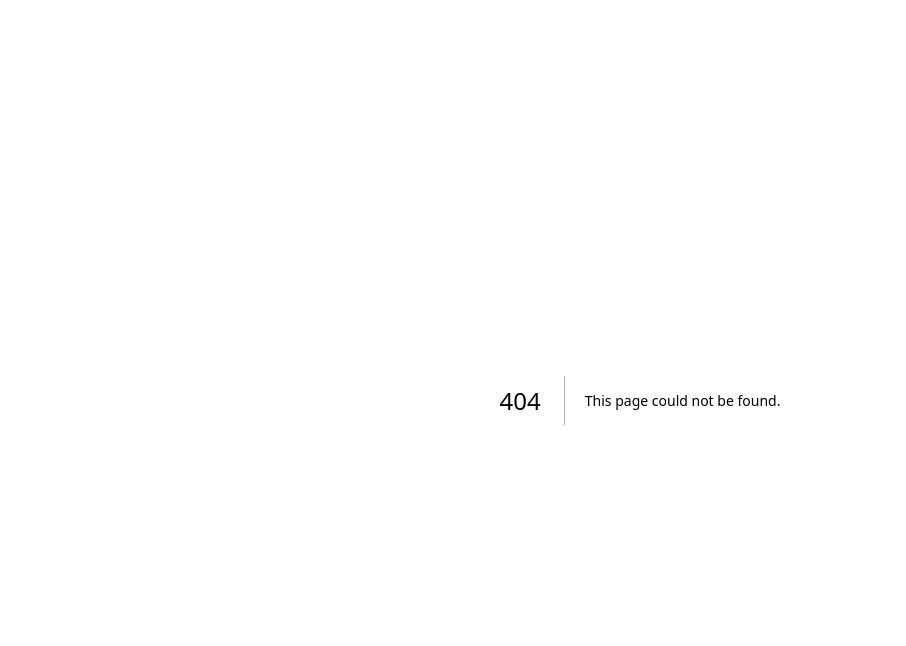
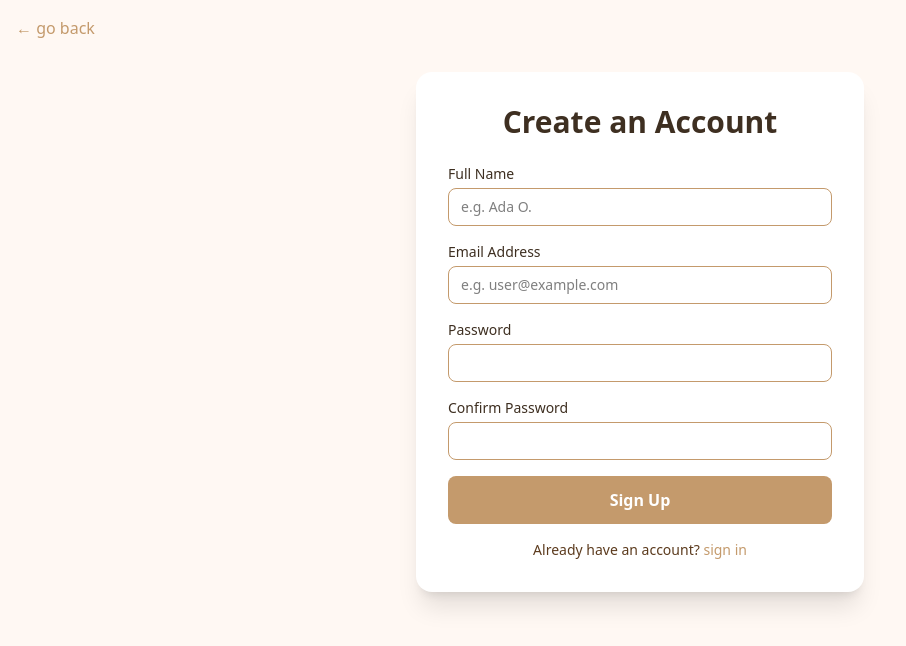
Before and after one commit to Jemienachukwu/ChantalsEvents, a Next.js app: page /sign-up in a window 1280 px wide. Before the commit this address had no page. Shown: the top 646 px of the page, without its empty margins (0-906 px from the left). Built offline with nearby package versions, Linux system fonts and the light colour scheme.

Commit message:
enhance Hero and Nav components with improved styling and animations; add SignIn and SignUp pages

```diff
--- a/src/app/components/Hero.tsx
+++ b/src/app/components/Hero.tsx
@@ -1,55 +1,51 @@
 "use client";
 import Lottie from "lottie-react";
-import React from "react";
 import gif from "./lottie/Animation - 1750285171861.json";
 
 const Hero = () => {
   return (
-    <div>
-      <section className="relative  text-[#3a353e] h-[85vh] rounded-b-[3rem] flex items-center justify-center px-6 py-20 overflow-hidden">
-        <div className="absolute top-[32%] left-[20%] w-[250px] opacity-40 z-0 pointer-events-none">
-          <Lottie animationData={gif} loop={true} />
+    <section className="relative bg-[#FFF8F3] text-[#3E2F21] h-[90vh] rounded-b-[3rem] flex items-center justify-center px-6 py-20 overflow-hidden">
+      {/* Confetti Animation Left */}
+      <div className="absolute top-[30%] left-[10%] w-[180px] opacity-30 z-0 pointer-events-none">
+        <Lottie animationData={gif} loop />
       </div>
 
-        <div className="absolute top-[32%] right-[20%] w-[250px] opacity-40 z-0 pointer-events-none">
-          <Lottie animationData={gif} loop={true} />
+      {/* Confetti Animation Right */}
+      <div className="absolute top-[30%] right-[10%] w-[180px] opacity-30 z-0 pointer-events-none">
+        <Lottie animationData={gif} loop />
       </div>
 
-        <div className="max-w-5xl mx-auto text-center z-10">
-          {/* Small tagline */}
-          <div className="text-sm uppercase tracking-wider font-semibold text-[#f94200] mb-3">
-            🎉 Events | Cakes | Catering
-          </div>
-
-          <h1 className="text-4xl sm:text-5xl font-bold mb-6 leading-tight relative">
-            <span className="relative inline-block">
-              <span className="text-[#f94200]">We</span> Bring Your Celebrations
-              to <span className="text-[#f94200]">Life.</span>
-            </span>
+      <div className="max-w-4xl mx-auto text-center z-10">
+        <p className="text-sm uppercase tracking-wide font-semibold text-[#C49A6C] mb-3">
+          Cakes • Catering • Celebrations
+        </p>
+        <h1 className="text-4xl sm:text-5xl font-extrabold leading-tight mb-6">
+          We <span className="text-[#C49A6C]">Bring Your Celebrations to</span>{" "}
+          life
+          <br />
+          <span className="text-[#E85D75]">Memories.</span>
         </h1>
 
-          <p className="text-lg sm:text-xl mb-10 max-w-2xl mx-auto">
-            From delicious cakes to unforgettable décor and catering, we handle
-            it all so you can enjoy the moment.
+        <p className="text-lg sm:text-xl text-[#5C3B1E] max-w-2xl mx-auto mb-10">
+          From delicious cakes to unforgettable décor and catering, we handle it
+          all so you can enjoy the moment.
         </p>
-
         <div className="flex flex-col sm:flex-row justify-center gap-4">
           <a
             href="/services"
-              className="bg-[#f94200] text-white px-6 py-3 rounded-2xl shadow hover:bg-[#f94200df] transition"
+            className="bg-[#C49A6C] text-white px-6 py-3 rounded-full shadow hover:bg-[#b68654] transition font-semibold"
           >
             Explore Services
           </a>
           <a
             href="/contact"
-              className="bg-[#FFF] border border-[#f94200] text-[#E85D75] px-6 py-3 rounded-2xl shadow hover:bg-[#ffe3e8] transition"
+            className="bg-white border border-[#E85D75] text-[#E85D75] px-6 py-3 rounded-full shadow hover:bg-[#ffe5ec] transition font-semibold"
           >
             Get a Quote
           </a>
         </div>
       </div>
     </section>
-    </div>
   );
 };
 
--- a/src/app/components/Nav.tsx
+++ b/src/app/components/Nav.tsx
@@ -27,10 +27,10 @@ const Nav = () => {
               className="cursor-pointer flex items-center gap-1"
             >
               <button
-                className={`transition border-b-2 border-b-transparent hover:border-b-[#f94200] cursor-pointer
+                className={`transition border-b-2 border-b-transparent hover:border-b-[#E85D75] cursor-pointer
                   ${
                     pathname === item.link
-                      ? "border-b-[#f94200] font-bold text-[#f94200]"
+                      ? "border-b-[#E85D75] font-bold text-[#E85D75]"
                       : ""
                   }
                 `}
@@ -42,15 +42,17 @@ const Nav = () => {
         </div>
         <div className="flex-1 flex justify-end gap-2 items-cente ">
           <Link
-            href="/login"
-            className="text-[#f94200] font-medium hover:underline px-3 py-1 rounded transition"
+            href="/sign-in"
+            className="text-[#E85D75] font-medium hover:underline px-3 py-1 rounded transition "
           >
             Login
           </Link>
-          <Link href="/signup">
-            <button className="bg-[#f94200] text-white font-semibold px-4 py-1.5 rounded-full shadow hover:bg-[#d63700] transition">
-              Signup
-            </button>
+
+          <Link
+            href="/sign-up"
+            className="bg-[#E85D75] text-white font-semibold px-4 py-1.5 rounded-full shadow hover:bg-[#E85D75] transition"
+          >
+            Signup
           </Link>
         </div>
       </div>
@@ -90,7 +92,7 @@ const Nav = () => {
                 href={item.link}
                 className={`py-2 px-2 rounded transition ${
                   pathname === item.link
-                    ? "bg-[#f94200] text-white font-bold"
+                    ? "bg-[#c4986c] text-white font-bold"
                     : "hover:bg-gray-100"
                 }`}
                 onClick={() => setSidebarOpen(false)}
@@ -100,15 +102,16 @@ const Nav = () => {
             ))}
             <div className="mt-4 flex flex-col gap-2">
               <Link
-                href="/login"
-                className="text-[#f94200] font-medium hover:underline px-3 py-1 rounded transition"
+                href="/sign-in"
+                className="text-[#E85D75] font-medium hover:underline px-3 py-1 rounded transition"
               >
                 Login
               </Link>
-              <Link href="/signup">
-                <button className="bg-[#f94200] text-white font-semibold px-4 py-1.5 rounded-full shadow hover:bg-[#d63700] transition w-full">
-                  Signup
-                </button>
+              <Link
+                href="/sign-up"
+                className="bg-[#c4986c] text-white font-semibold px-4 py-1.5 rounded-full shadow hover:bg-[#E85D75] transition w-full"
+              >
+                Signup
               </Link>
             </div>
           </div>
--- /dev/null
+++ b/src/app/sign-in/page.tsx
@@ -0,0 +1,82 @@
+"use client";
+import Link from "next/link";
+import { useState } from "react";
+
+export default function SignUpPage() {
+  const [form, setForm] = useState({
+    email: "",
+    password: "",
+  });
+
+  const handleChange = (e: React.ChangeEvent<HTMLInputElement>) => {
+    setForm({ ...form, [e.target.name]: e.target.value });
+  };
+
+  const handleSubmit = (e: React.FormEvent) => {
+    e.preventDefault();
+
+    // Simulate submission
+    console.log("Sign in Submitted", form);
+    alert("Log in successful!");
+  };
+
+  return (
+    <div className="min-h-screen bg-[#FFF8F3]  p-4">
+      <Link
+        href="/"
+        className="inline-block mb-8 text-[#C49A6C] hover:underline"
+      >
+        ← go back
+      </Link>
+      <div className="max-w-md w-full bg-white rounded-2xl shadow-xl p-8 m-auto ">
+        <h2 className="text-3xl font-bold text-[#3E2F21] text-center mb-6">
+          Login
+        </h2>
+        <form onSubmit={handleSubmit} className="space-y-4">
+          <div>
+            <label className="block text-sm font-medium text-[#3E2F21] mb-1">
+              Email Address
+            </label>
+            <input
+              type="email"
+              name="email"
+              value={form.email}
+              onChange={handleChange}
+              className="w-full border border-[#C49A6C] rounded-lg px-3 py-2 text-sm"
+              placeholder="e.g. user@example.com"
+              required
+            />
+          </div>
+
+          <div>
+            <label className="block text-sm font-medium text-[#3E2F21] mb-1">
+              Password
+            </label>
+            <input
+              type="password"
+              name="password"
+              value={form.password}
+              onChange={handleChange}
+              className="w-full border border-[#C49A6C] rounded-lg px-3 py-2 text-sm"
+              required
+            />
+          </div>
+
+          <button
+            type="submit"
+            className="w-full bg-[#C49A6C] text-white font-semibold rounded-lg py-3 hover:bg-[#b68654] transition"
+          >
+            Sign in
+          </button>
+        </form>
+
+        <p className="text-center text-sm text-[#5C3B1E] mt-4">
+          Don’t have an account?{" "}
+          <Link href="/sign-up" className="text-[#C49A6C] hover:underline">
+            Register
+          </Link>
+        </p>
+      </div>
+    </div>
+  );
+}
--- /dev/null
+++ b/src/app/sign-up/page.tsx
@@ -0,0 +1,117 @@
+"use client";
+import Link from "next/link";
+import { useState } from "react";
+
+export default function SignUpPage() {
+  const [form, setForm] = useState({
+    name: "",
+    email: "",
+    password: "",
+    confirmPassword: "",
+  });
+
+  const handleChange = (e: React.ChangeEvent<HTMLInputElement>) => {
+    setForm({ ...form, [e.target.name]: e.target.value });
+  };
+
+  const handleSubmit = (e: React.FormEvent) => {
+    e.preventDefault();
+
+    if (form.password !== form.confirmPassword) {
+      alert("Passwords do not match!");
+      return;
+    }
+
+    // Simulate submission
+    console.log("Sign Up Submitted", form);
+    alert("Signup successful!");
+  };
+
+  return (
+    <div className="min-h-screen bg-[#FFF8F3]  p-4">
+      <Link
+        href="/"
+        className="inline-block mb-8 text-[#C49A6C] hover:underline"
+      >
+        ← go back
+      </Link>
+      <div className="max-w-md w-full bg-white rounded-2xl shadow-xl p-8 m-auto ">
+        <h2 className="text-3xl font-bold text-[#3E2F21] text-center mb-6">
+          Create an Account
+        </h2>
+        <form onSubmit={handleSubmit} className="space-y-4">
+          <div>
+            <label className="block text-sm font-medium text-[#3E2F21] mb-1">
+              Full Name
+            </label>
+            <input
+              type="text"
+              name="name"
+              value={form.name}
+              onChange={handleChange}
+              className="w-full border border-[#C49A6C] rounded-lg px-3 py-2 text-sm"
+              placeholder="e.g. Ada O."
+            />
+          </div>
+
+          <div>
+            <label className="block text-sm font-medium text-[#3E2F21] mb-1">
+              Email Address
+            </label>
+            <input
+              type="email"
+              name="email"
+              value={form.email}
+              onChange={handleChange}
+              className="w-full border border-[#C49A6C] rounded-lg px-3 py-2 text-sm"
+              placeholder="e.g. user@example.com"
+              required
+            />
+          </div>
+
+          <div>
+            <label className="block text-sm font-medium text-[#3E2F21] mb-1">
+              Password
+            </label>
+            <input
+              type="password"
+              name="password"
+              value={form.password}
+              onChange={handleChange}
+              className="w-full border border-[#C49A6C] rounded-lg px-3 py-2 text-sm"
+              required
+            />
+          </div>
+
+          <div>
+            <label className="block text-sm font-medium text-[#3E2F21] mb-1">
+              Confirm Password
+            </label>
+            <input
+              type="password"
+              name="confirmPassword"
+              value={form.confirmPassword}
+              onChange={handleChange}
+              className="w-full border border-[#C49A6C] rounded-lg px-3 py-2 text-sm"
+              required
+            />
+          </div>
+
+          <button
+            type="submit"
+            className="w-full bg-[#C49A6C] text-white font-semibold rounded-lg py-3 hover:bg-[#b68654] transition"
+          >
+            Sign Up
+          </button>
+        </form>
+
+        <p className="text-center text-sm text-[#5C3B1E] mt-4">
+          Already have an account?{" "}
+          <Link href="/sign-in" className="text-[#C49A6C] hover:underline">
+            sign in
+          </Link>
+        </p>
+      </div>
+    </div>
+  );
+}
```
Also changed, not shown: src/app/bookings/page.tsx (added). Lines whose indentation alone changed are shown as unchanged.
